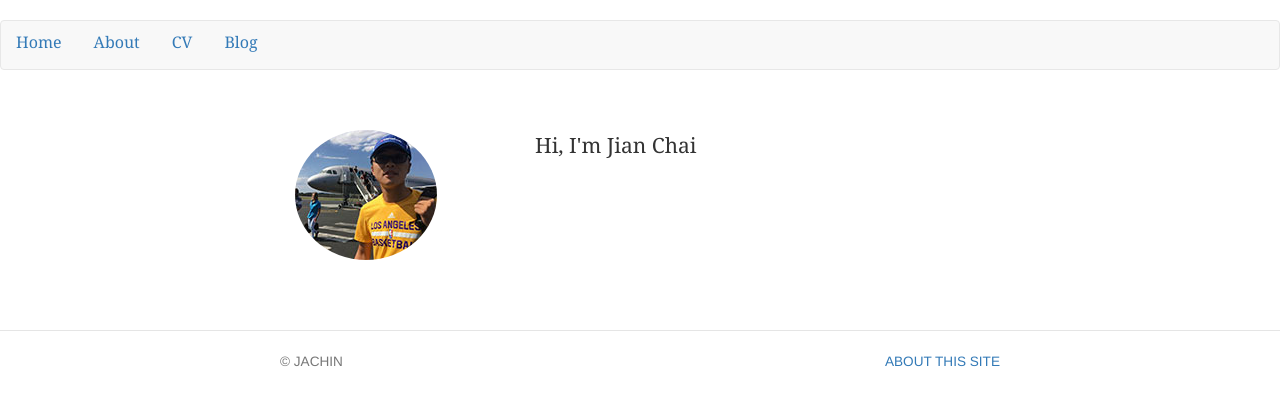
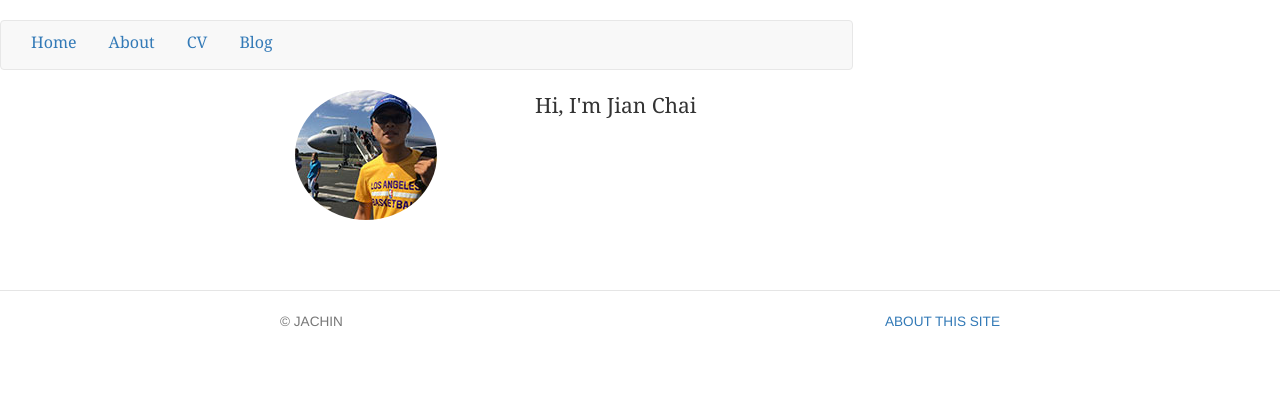
Before and after one commit to jachinchai/jachinchai.github.io, a Jekyll site: the page built from index.html, in a window 1280 px wide. Shown: the top 406 px of the page. Built offline with Jekyll 4.4.1, drawn with Linux system fonts in a browser that asks for light colours; nearby versions of some CDN libraries.

Commit message:
Update default.html

```diff
--- a/_layouts/default.html
+++ b/_layouts/default.html
@@ -11,7 +11,7 @@
 			{% include analytics.html %}
 		</head>
 		<body>
-			<nav role="navigation" class="navbar navbar-default">
+			<nav role="navigation" class="navbar navbar-default col-sm-8">
 
 				<ul class="nav nav-pills">
 	        			<li><a href="/">Home</a></li>
```
